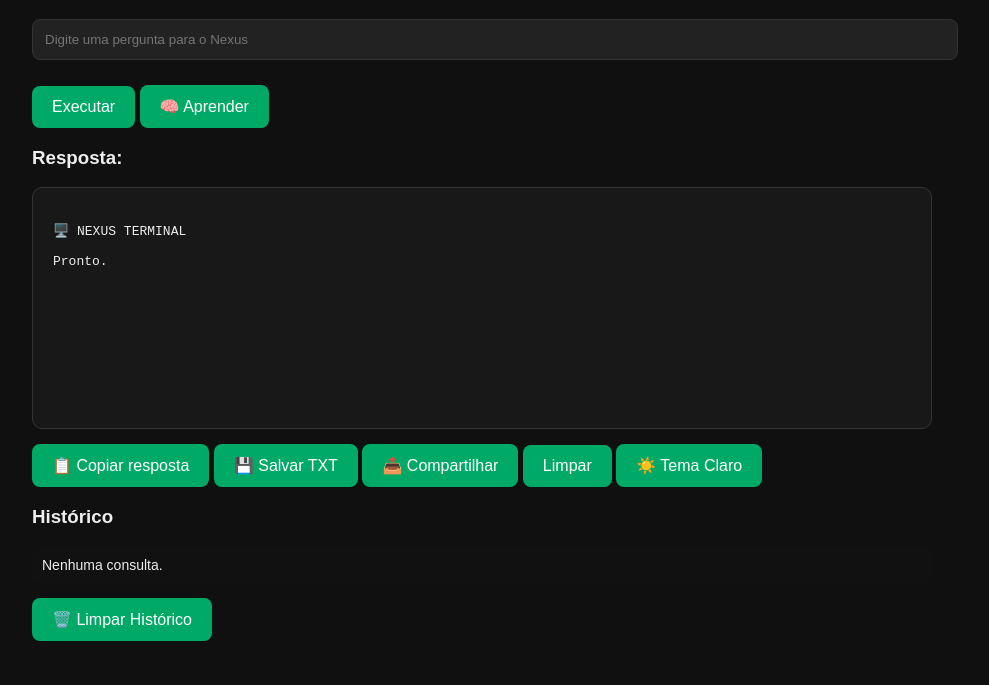
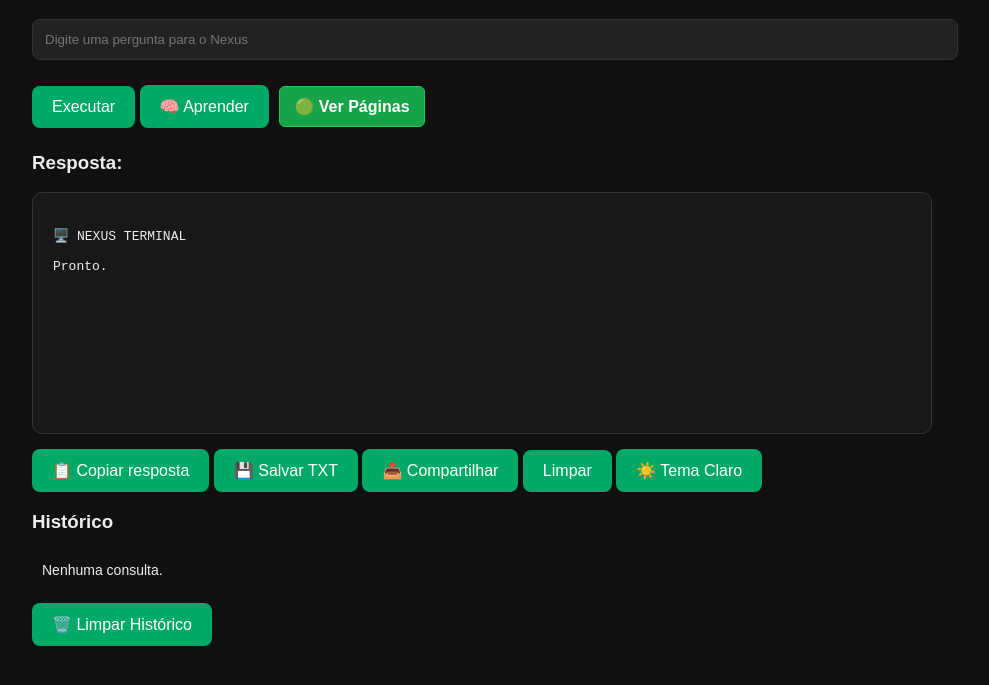
Before and after one commit to Olnair2932/Nexus-Termux, a website: page public/index.html in a window 1280 px wide. Shown: the part 89-774 px from the top of the page, without its empty margins (158-1147 px from the left). Drawn offline with Linux system fonts and the light colour scheme.

Commit message:
Adicionar botão Ver Páginas ao dashboard

```diff
--- a/public/index.html
+++ b/public/index.html
@@ -102,6 +102,27 @@ Executar
 <button id="btnAprender" onclick="aprenderTema()">
 🧠 Aprender
 </button>
+
+<a
+    id="btnVerPaginas"
+    href="https://nexus-termux.onrender.com/html_gerados/?utm_source=chatgpt.com"
+    target="_blank"
+    rel="noopener noreferrer"
+    style="
+        display:inline-block;
+        margin:6px;
+        padding:10px 14px;
+        background:#16a34a;
+        color:#ffffff;
+        border:1px solid #22c55e;
+        border-radius:6px;
+        text-decoration:none;
+        font-weight:bold;
+        cursor:pointer;
+    "
+>
+    🟢 Ver Páginas
+</a>
 
 <h3>Resposta:</h3>
 
```
